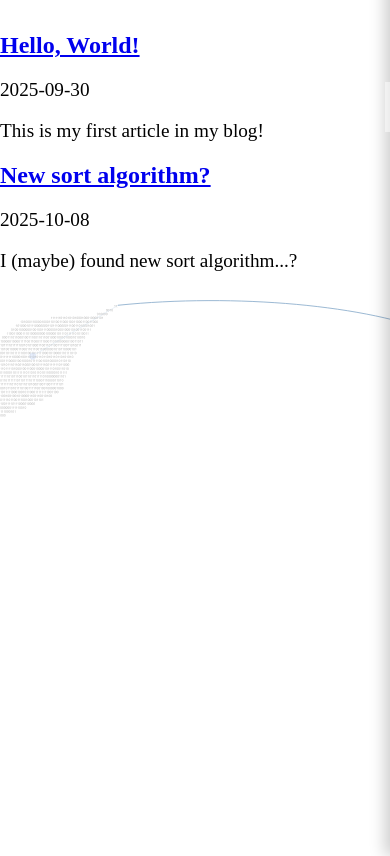
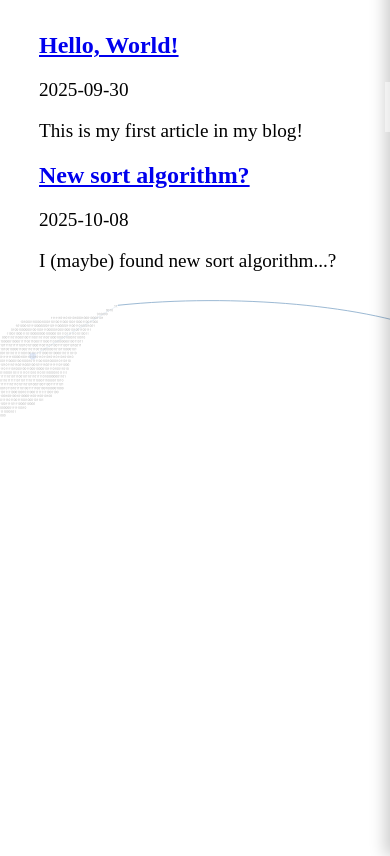
Before and after one commit to Zeta-Sharp/zeta-sharp.github.io, a plain HTML site: page blog/index.html in a window 390 px wide. Shown: the part 68-924 px from the top of the page. Drawn offline with Linux system fonts and the light colour scheme.

Commit message:
Add padding for mobile in blog

```diff
--- a/blog/style_blog.css
+++ b/blog/style_blog.css
@@ -1,3 +1,9 @@
 .contents {
     padding-top: 80px;
 }
+
+@media (max-width: 768px) {
+    .contents {
+        padding: 80px 10% 0 10%;
+    }
+}
```
